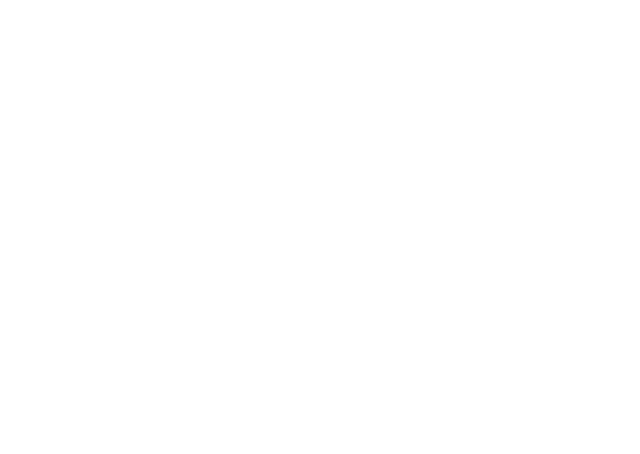
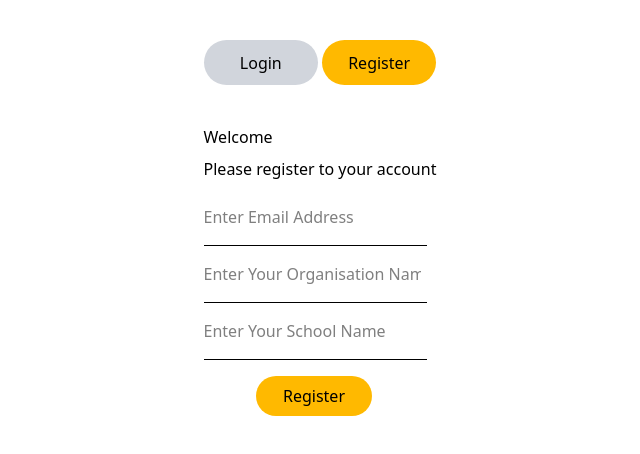
Before and after one commit to Aryanchoubey/school-management, a React (Vite) app in the folder client/: page /signup in a window 1280 px wide. Before the commit this address had no page. Shown: the top 454 px of the page, without its empty margins (320-960 px from the left). Built offline with nearby package versions, Linux system fonts and the light colour scheme.

Commit message:
signup page

```diff
--- a/client/src/App.jsx
+++ b/client/src/App.jsx
@@ -1,6 +1,8 @@
 import { BrowserRouter, Route, Routes } from 'react-router-dom'
 import './App.css'
 import Login from './pages/Login/login'
+import SignUp from './pages/Signup/Signup'
+
 
 function App() {
 
@@ -9,6 +11,7 @@
       <BrowserRouter>
         <Routes>
           <Route path='/login' element={<Login />} />
+           <Route path='/signup' element={<SignUp />} />
         </Routes>
       </BrowserRouter>
     </>
--- a/client/src/pages/Signup/Signup.jsx
+++ b/client/src/pages/Signup/Signup.jsx
@@ -2,9 +2,54 @@
 
 const SignUp = () => {
   return (
-    <Card>
-      Sign page
-    </Card>
+
+      <div className=" flex bg-[url(')] lg:h-screen sm:h-fit w-auto justify-center lg:pt-20 lg:pb- ">
+        <div className=" flex h-[500px] w-[80%] lg:w-full lg:h-[90%] gap- lg:ml-20 lg:mb-0 border-2 rounded-2xl lg:mr-20 mr lg:pr-0 pr- lg:mt-1 lg:justify-between justify-center lg:justify-items-normal mt-10 mb-10">
+          <div className="max-h-fit md:max-w-fit w-[40%] lg:min-w-fit lg:max-h-full lg:flex hidden overflow-hidden object-cover  ">
+          <img className="h-[400px] md:w-[50%] w-auto lg:min-h-full lg:w-full lg:flex hidden lg:object-fill rounded-l-xl" src="https://imgs.search.brave.com/tN6wno47SQgjxHPhOQ4A4J3OL0hjyrKdov5q7s4L9FA/rs:fit:500:0:1:0/g:ce/aHR0cHM6Ly9jZG4u/cGl4YWJheS5jb20v/cGhvdG8vMjAyMi8x/Mi8wMS8wNC80Mi9t/YW4tNzYyODMwNV82/NDAuanBn" alt="" />
+
+        </div>
+        <div className="lg:w-[50%]  flex flex-col pl-5 lg:pr-5 pt-3 lg:pt-20 lg:pb-10 lg:ml- pr-4 ">
+
+         <div className="flex lg:w-[100%] w-[100%]  gap-1  lg:gap-1 ">
+          <div className="lg:h-[40px] lg:w-[40%] w-[50%] h-[45px] flex  bg-gray-300  items-center justify-center cursor-pointer  rounded-3xl">
+           <button className=" cursor-pointer ">Login</button>
+          </div>
+          <div className="lg:h-[40px] lg:w-[40%] w-[50%] h-[45px] flex bg-amber-400 items-center cursor-pointer  justify-center  rounded-3xl">
+           <button className="cursor-pointer">Register</button>
+          </div>
+
+         </div>
+         <div className="lg:mb-3 mb-4 ">
+          <div className=" mt-10 lg:mt-5 lg:mb-3 mb-2 ">
+            <p className=" lg:text-4xl font-semibold text-2xl ">Welcome</p>
+          </div>
+          <div>
+            <p>Please register to your account</p>
+          </div>
+         </div>
+         <div className="flex flex-col pt-2 lg:pt-2 lg:gap-2 gap-2">
+          <div className="h-[40px] lg:h-[40px] flex items-cent justify-cen lg:pr-0 pr-1  "><input className="  border-transparent w-full  h-full  " type="search" name="" id="" placeholder="Enter Email Address"/>
+            </div><hr className="lg:w-full w-[96%] " />
+         <div className="h-[40px] lg:h-[40px] flex items-center justify-center lg:pr-0 pr-1 "> <input className="  w-full h-full" type="search" name="" id="" placeholder="Enter Your Organisation Name" />
+          </div><hr  className="lg:w-full w-[96%] " />
+          <div className="h-[40px] lg:h-[40px] flex items-center justify-center lg:pr-0 pr-1 "> <input className="  w-full h-full" type="search" name="" id="" placeholder="Enter Your School Name" />
+          </div><hr  className="lg:w-full w-[96%] " />
+         </div>
+         <div className=" w-full flex  justify-center-safe pr-2 mt-4 pt-5 ">
+
+          <div className="bg-amber-400 lg:rounded-3xl rounded-3xl h-[40px] w-[50%] lg:h-[40px] cursor-pointer lg:w-[40%] flex justify-center items-center lg:pr-1  lg:mr-3 mr-3 ">
+           <button className="cursor-pointer">Register</button>
+          </div>
+         </div>
+
+
+
+
+        </div>
+        </div>
+      </div>
+
   )
 }
 
```
